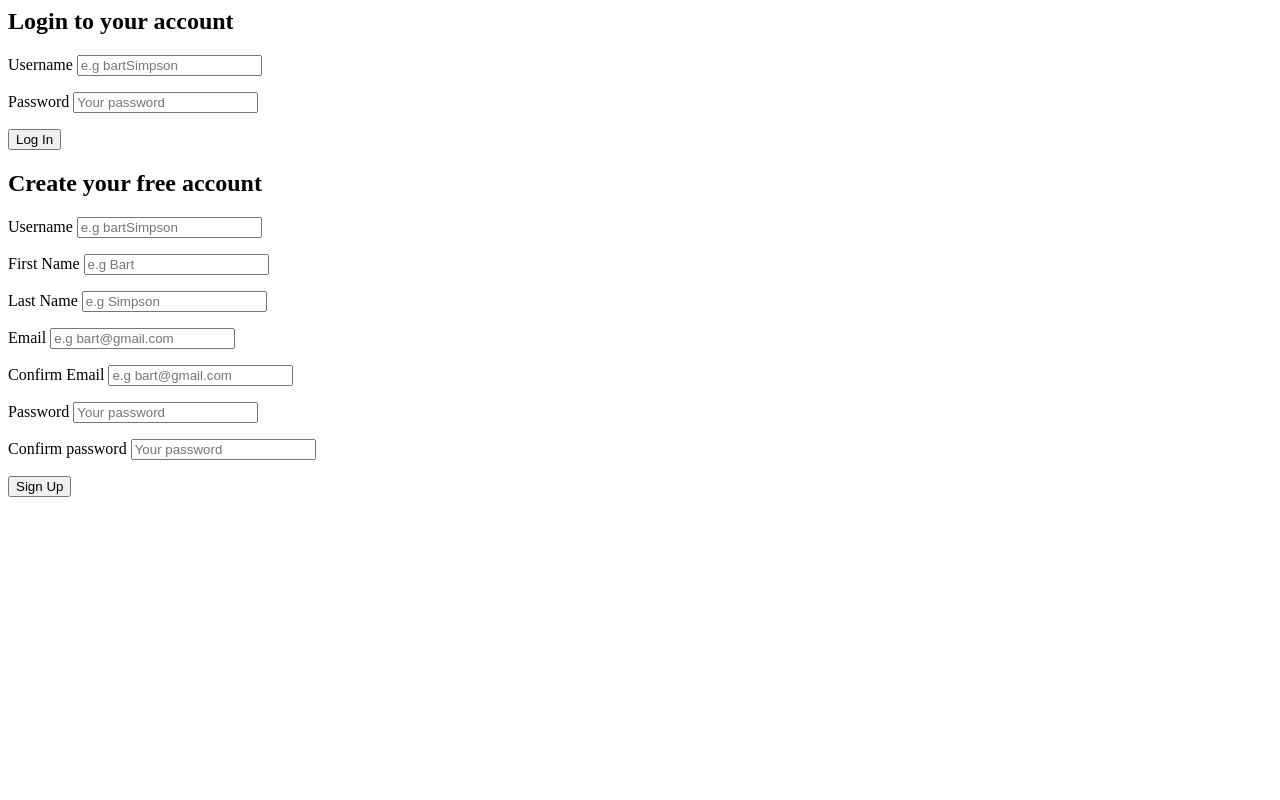
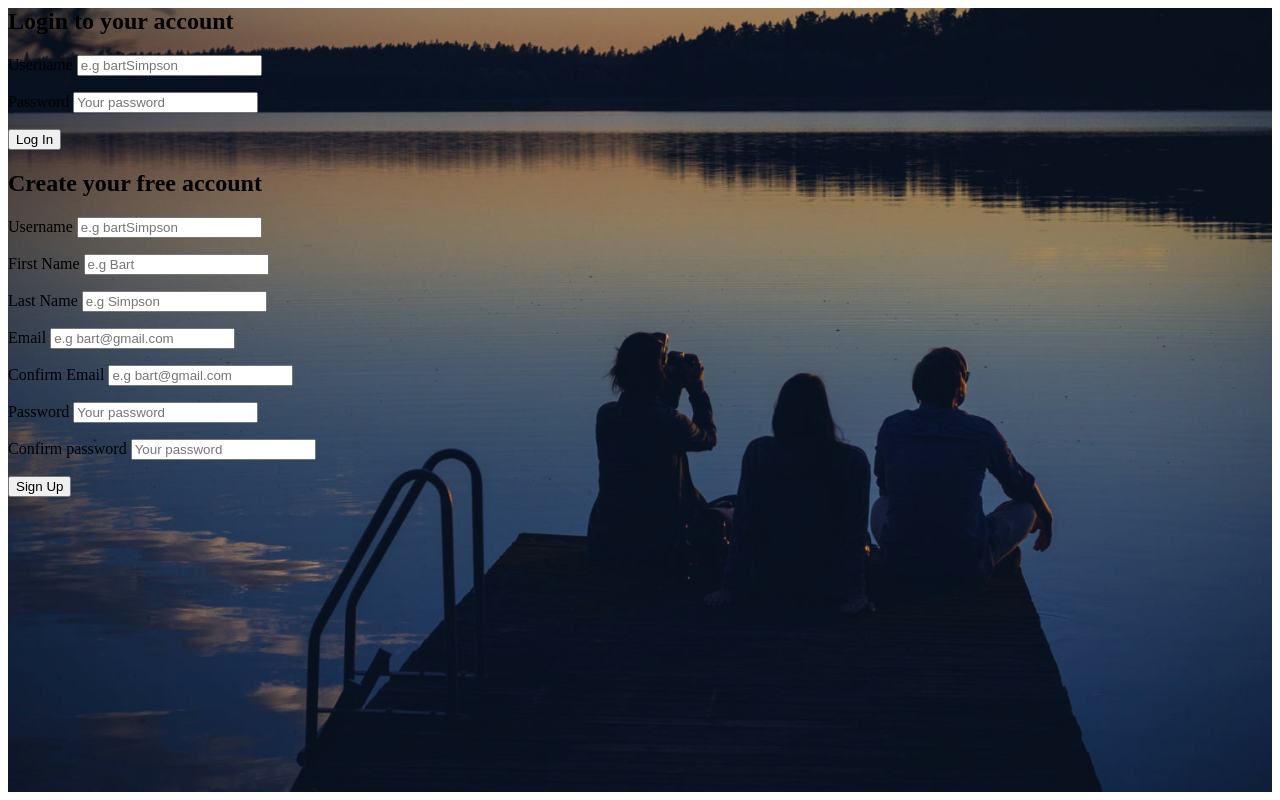
Before and after one commit to OOsipovs/musify, a PHP site: page /register.php in a window 1280 px wide. Run offline with PHP 8.4, Linux system fonts and the light colour scheme.

Commit message:
landing page decoration

```diff
--- /dev/null
+++ b/assets/css/register.css
@@ -0,0 +1,9 @@
+#background{
+	background-color: #000;
+	background-image: url(../images/bg.jpg);
+	background-position: center;
+	background-size: cover;
+	display: table;
+	height: 100%;
+	width: 100%;
+}
--- a/includes/classes/Account.php
+++ b/includes/classes/Account.php
@@ -11,7 +11,7 @@
 
 		public function login($un, $pw){
 			$pw = md5($pw);
-			$query = mysqli_query($this->con, "SELECT * FROM users WHERE username='$un' AND password='$pw");
+			$query = mysqli_query($this->con, "SELECT * FROM users WHERE username='$un' AND password='$pw'");
 			if(mysqli_num_rows($query) == 1){
 				return true;
 			}
--- a/includes/config.php
+++ b/includes/config.php
@@ -1,5 +1,7 @@
 <?php
 	ob_start();
+	session_start();
+
 	$timezone = date_default_timezone_set("Europe/Riga");
 	$con = mysqli_connect("localhost", "root", "", "amusify");
 	if(mysqli_connect_errno()){
--- a/includes/handlers/login-handler.php
+++ b/includes/handlers/login-handler.php
@@ -7,6 +7,8 @@ if(isset($_POST['loginButton'])){
 	$result = $account->login($username, $password);
 
 	if($result == true){
+		$_SESSION['userLoggedIn'] = $username;
+
 		header("Location: index.php");
 	}
 }
--- a/includes/handlers/register-handler.php
+++ b/includes/handlers/register-handler.php
@@ -33,6 +33,7 @@ if(isset($_POST['registerButton'])){
 
 	$wasSuccessful = $account->register($username, $firstname, $lastname, $email, $email2, $password, $password2);
 	if($wasSuccessful){
+		$_SESSION['userLoggedIn'] = $username;
 		header("Location: index.php");
 	}
 }
--- a/register.php
+++ b/register.php
@@ -18,8 +18,10 @@
 		<title>
 			Welcome to Musify!
 		</title>
+		<link rel="stylesheet" type="text/css" href="assets/css/register.css">
 	</head>
 	<body>
+		<div id="background">
 			<div id="inputContainer">
 				<form id="loginForm" action="register.php" method="POST">
 					<h2>
@@ -87,5 +89,6 @@
 					<button type="submit" name="registerButton">Sign Up</button>
 				</form>
 			</div>
+		</div>
 	</body>
 </html>
```
Also changed, not shown: index.php (+13 -0 lines), assets/images/bg.jpg (added), 3 other files. Lines whose indentation alone changed are shown as unchanged.
